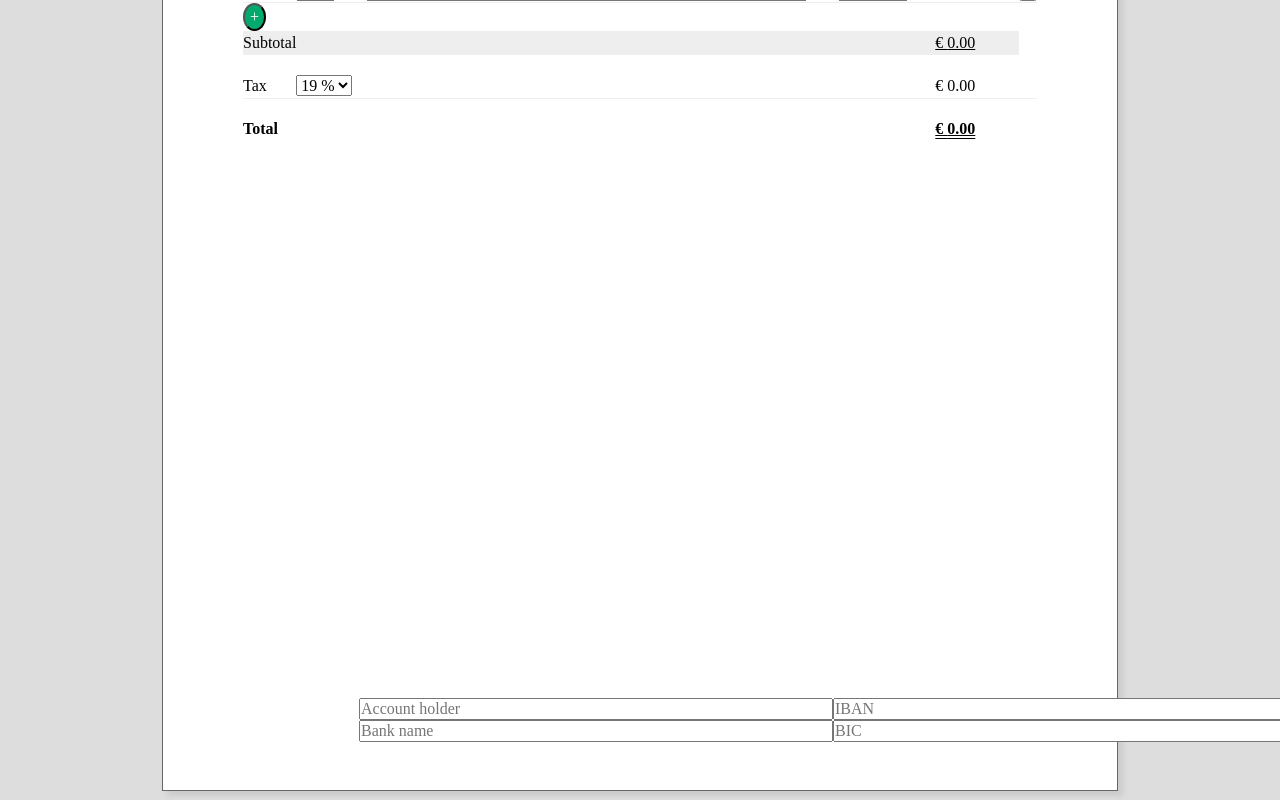
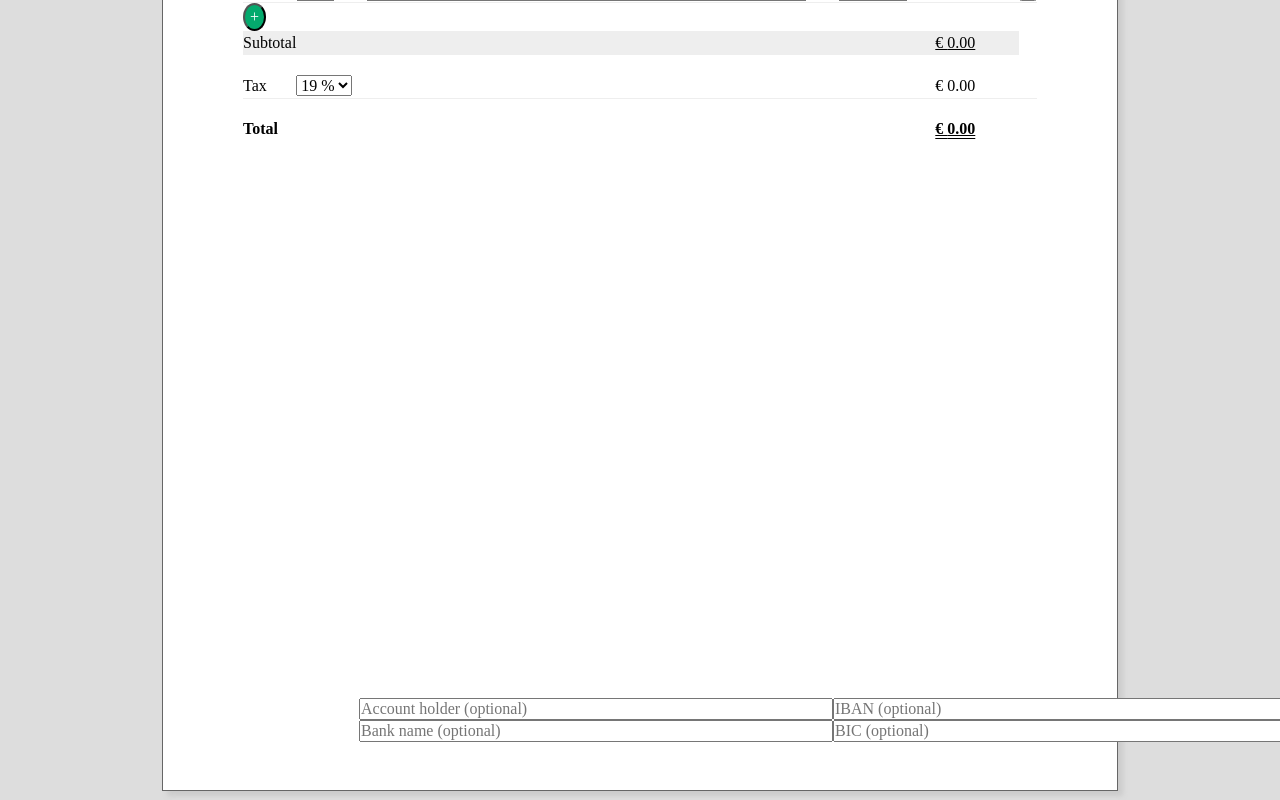
Before and after one commit to hkuennen/gener8invoice, a React (Create React App) app: page / in a window 1280 px wide. Shown: the part 502-1302 px from the top of the page. Built offline with nearby package versions, Linux system fonts and the light colour scheme; the HTML template or start-up script is replaced by a standard one; a web font is replaced by a local one.

Commit message:
account details fields set as optional

```diff
--- a/src/components/AccountDetails.js
+++ b/src/components/AccountDetails.js
@@ -2,12 +2,12 @@ const AccountDetails = ({handleInfosChange}) => {
   return (
     <div className="account-details">
       <div className="account-holder">
-        <input type="text" name="acc-holder" placeholder="Account holder" size="50" onChange={(e) => handleInfosChange(e)} required /><br />
-        <input type="text" name="bank-name" placeholder="Bank name" size="50" onChange={(e) => handleInfosChange(e)} required /><br />
+        <input type="text" name="acc-holder" placeholder="Account holder (optional)" size="50" onChange={(e) => handleInfosChange(e)} /><br />
+        <input type="text" name="bank-name" placeholder="Bank name (optional)" size="50" onChange={(e) => handleInfosChange(e)} /><br />
       </div>
       <div className="account-number">
-        <input type="text" name="iban" placeholder="IBAN" size="50" onChange={(e) => handleInfosChange(e)} required /><br />
-        <input type="text" name="bic" placeholder="BIC" size="50" onChange={(e) => handleInfosChange(e)} required /><br />
+        <input type="text" name="iban" placeholder="IBAN (optional)" size="50" onChange={(e) => handleInfosChange(e)} /><br />
+        <input type="text" name="bic" placeholder="BIC (optional)" size="50" onChange={(e) => handleInfosChange(e)} /><br />
       </div>
     </div>
   )
```
Also changed, not shown: 1 other file (tests, documents, lock files or other folders).
